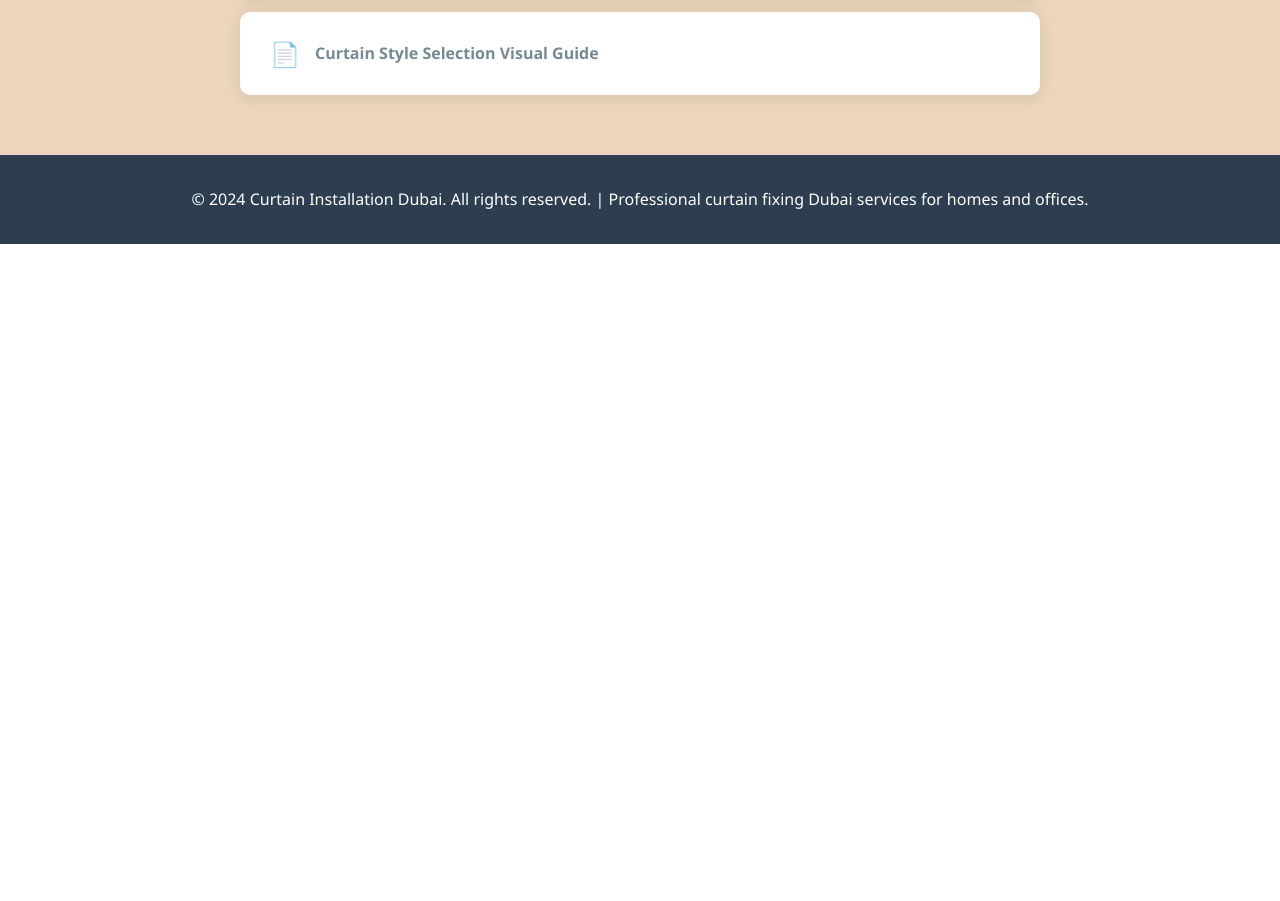
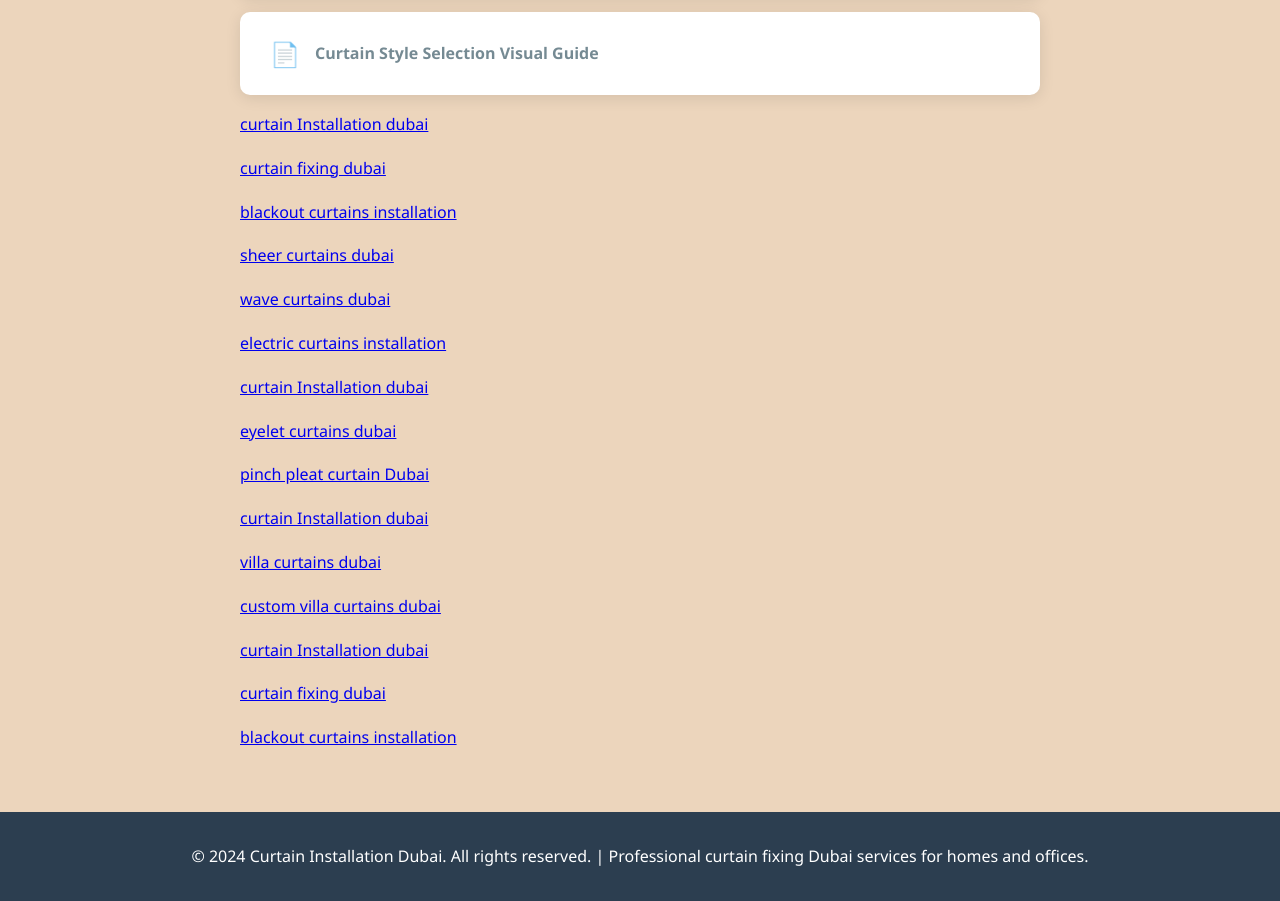
Before and after one commit to curtaininstallationae/curtaininstallation, a plain HTML site: page index.html in a window 1280 px wide. Shown: the part 9597-10498 px from the top of the page. Before the commit the page ends 9841 px from the top, so only its background shows below. Drawn offline with Linux system fonts and the light colour scheme.

Commit message:
Update index.html

```diff
--- a/index.html
+++ b/index.html
@@ -576,6 +576,22 @@
                 <a href="https://docs.google.com/presentation/d/e/2PACX-1vRCa5R2UaVcHgY0LzapLEk2nZV5eCIX0LE2OUSy5tKgPExgFCrcXz1_gH9ipgmseatejAXChFtNwFQe/pub?start=false&loop=false&delayms=3000" class="resource-link" target="_blank">Our Portfolio & Installation Showcase</a>
                 <a href="https://docs.google.com/forms/d/e/1FAIpQLSd8_msqIuWA3ly4t_gHDbkFBea6IGXyGYi47oT4CT7W74C2uA/viewform" class="resource-link" target="_blank">Request Free Consultation & Quote</a>
                 <a href="https://docs.google.com/drawings/d/1XhdDPU1pWFcPJ0paXkv9JxJ-f5_1MVgs7L8y5wWfTmc/view" class="resource-link" target="_blank">Curtain Style Selection Visual Guide</a>
+           <a href="http://www.google.ps/url?q=https://curtaininstallation.ae//%2F">curtain Installation dubai</a>
+
+<a href="http://images.google.tn/url?q=https://curtaininstallation.ae/curtain-fixing-dubai//%2F">curtain fixing dubai</a>
+<a href="http://maps.google.tn/url?q=https://curtaininstallation.ae//%2F">blackout curtains installation</a>
+<a href="http://maps.google.com.lb/url?q=https://curtaininstallation.ae/sheer-curtains-dubai//%2F">sheer curtains dubai</a>
+<a href="http://images.google.com.lb/url?q=https://curtaininstallation.ae/wave-curtains-dubai//%2F">wave curtains dubai</a>
+<a href="http://images.google.dz/url?q=https://curtaininstallation.ae/motorized-curtains-dubai//%2F">electric curtains installation</a>
+<a href="http://www.google.dz/url?q=https://curtaininstallation.ae//%2F">curtain Installation dubai</a>
+<a href="http://maps.google.com.np/url?q=https://curtaininstallation.ae/eyelet-curtains-dubai//%2F">eyelet curtains dubai</a>
+<a href="http://images.google.jo/url?q=https://curtaininstallation.ae/pinch-pleat-curtains-dubai//%2F">pinch pleat curtain Dubai</a>
+<a href="http://maps.google.jo/url?q=https://curtaininstallation.ae//%2F">curtain Installation dubai</a>
+<a href="http://www.google.jo/url?q=https://curtaininstallation.ae/villa-curtains-dubai//%2F">villa curtains dubai</a>
+<a href="http://images.google.com.kh/url?q=https://curtaininstallation.ae/villa-curtains-dubai//%2F">custom villa curtains dubai</a>
+<a href="http://maps.google.com.kh/url?q=https://curtaininstallation.ae//%2F">curtain Installation dubai</a>
+<a href="http://www.google.com.kh/url?q=https://curtaininstallation.ae/curtain-fixing-dubai//%2F">curtain fixing dubai</a>
+<a href="http://maps.google.mu/url?q=https://curtaininstallation.ae/blackout-curtains-dubai//%2F">blackout curtains installation</a>
             </div>
         </div>
     </div>
```
